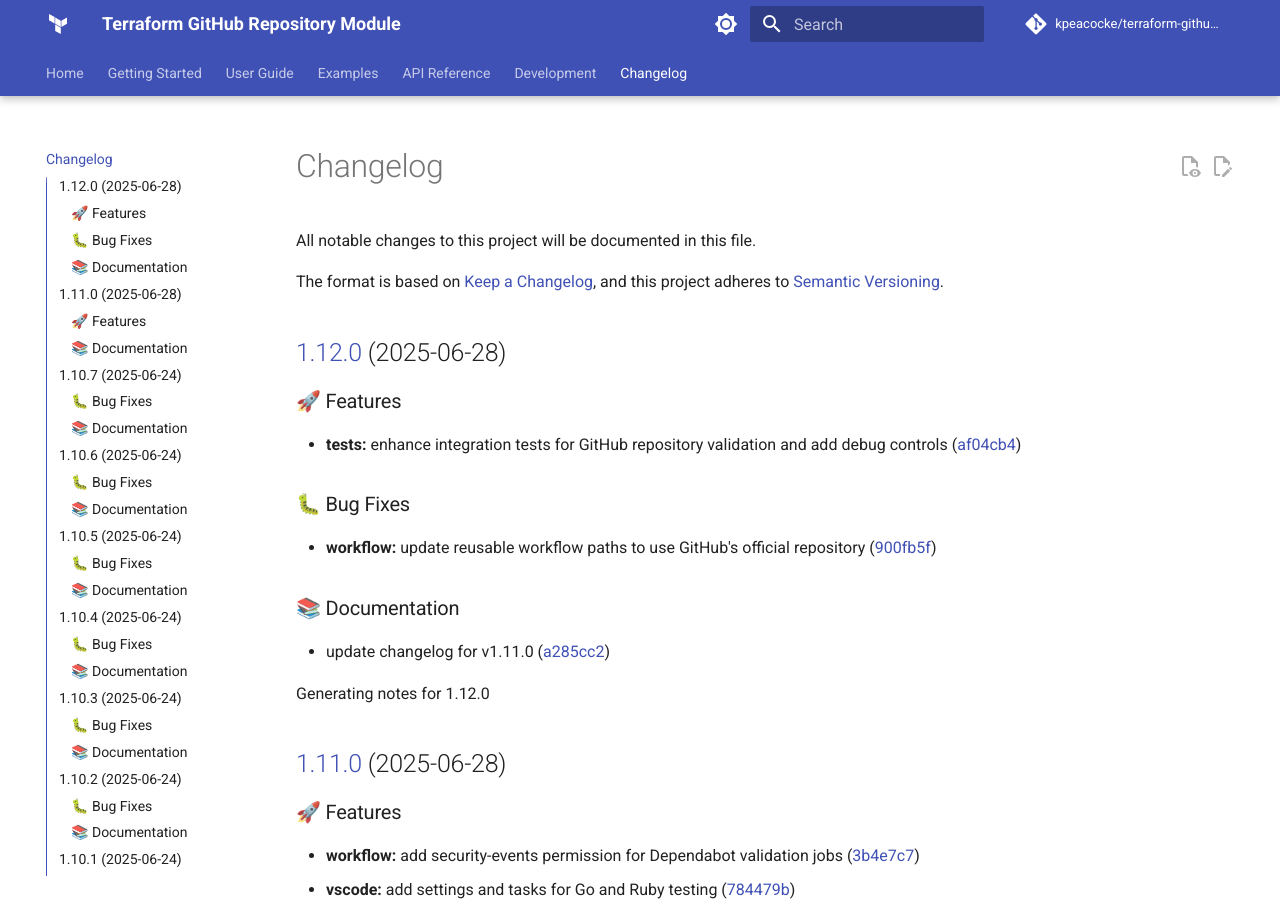
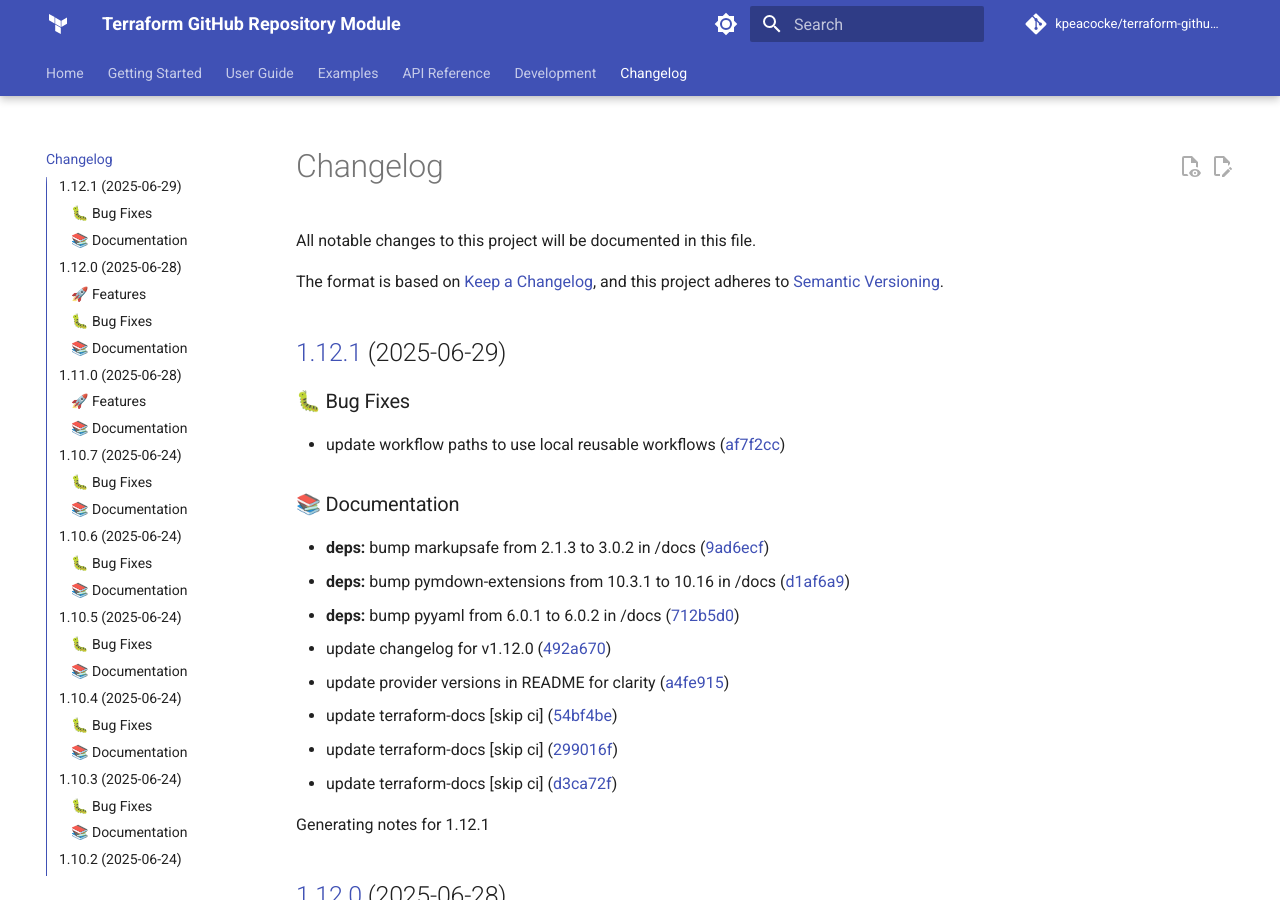
Before and after one commit to kpeacocke/terraform-github-repo, an MkDocs documentation site: the page built from docs/changelog.md, in a window 1280 px wide and 900 px high. Built offline with MkDocs 1.6.1 and Material for MkDocs 9.7.7, drawn with Linux system fonts in a browser that asks for light colours; comment, search, counter and statistics services are not loaded; the version menu is left out.

Commit message:
docs: update changelog for v1.12.1

```diff
--- a/docs/changelog.md
+++ b/docs/changelog.md
@@ -6,6 +6,25 @@ The format is based on [Keep a Changelog](https://keepachangelog.com/en/1.0.0/),
 and this project adheres to [Semantic Versioning](https://semver.org/spec/v2.0.0.html).
 
 <!-- markdownlint-disable MD024 -->
+
+## [1.12.1](https://github.com/kpeacocke/terraform-github-repo/compare/v1.12.0...v1.12.1) (2025-06-29)
+
+### 🐛 Bug Fixes
+
+* update workflow paths to use local reusable workflows ([af7f2cc](https://github.com/kpeacocke/terraform-github-repo/commit/af7f2ccb70312ce1e31d77e59dbb1f33a5d3905e))
+
+### 📚 Documentation
+
+* **deps:** bump markupsafe from 2.1.3 to 3.0.2 in /docs ([9ad6ecf](https://github.com/kpeacocke/terraform-github-repo/commit/9ad6ecfc1d42fcf458540fd01e712b43b2f32a61))
+* **deps:** bump pymdown-extensions from 10.3.1 to 10.16 in /docs ([d1af6a9](https://github.com/kpeacocke/terraform-github-repo/commit/d1af6a96b4e53c75eee1db5ce25e48369e1ba2f3))
+* **deps:** bump pyyaml from 6.0.1 to 6.0.2 in /docs ([712b5d0](https://github.com/kpeacocke/terraform-github-repo/commit/712b5d018bdf268f33e9c306b06a93da5a81848d))
+* update changelog for v1.12.0 ([492a670](https://github.com/kpeacocke/terraform-github-repo/commit/492a67039ce1f1a9da448ec5f64a81eb885e28ef))
+* update provider versions in README for clarity ([a4fe915](https://github.com/kpeacocke/terraform-github-repo/commit/a4fe9155006b47ab1957ad064a058e1e628c8624))
+* update terraform-docs [skip ci] ([54bf4be](https://github.com/kpeacocke/terraform-github-repo/commit/54bf4be23f28bff150dea0fcfd10aae8a08ed0aa))
+* update terraform-docs [skip ci] ([299016f](https://github.com/kpeacocke/terraform-github-repo/commit/299016f8fa0538d37737ca2080818adb98d800a7))
+* update terraform-docs [skip ci] ([d3ca72f](https://github.com/kpeacocke/terraform-github-repo/commit/d3ca72fcc18c7477a5e39d8d55fe38113fd54d79))
+
+Generating notes for 1.12.1
 
 ## [1.12.0](https://github.com/kpeacocke/terraform-github-repo/compare/v1.11.0...v1.12.0) (2025-06-28)
 
```
